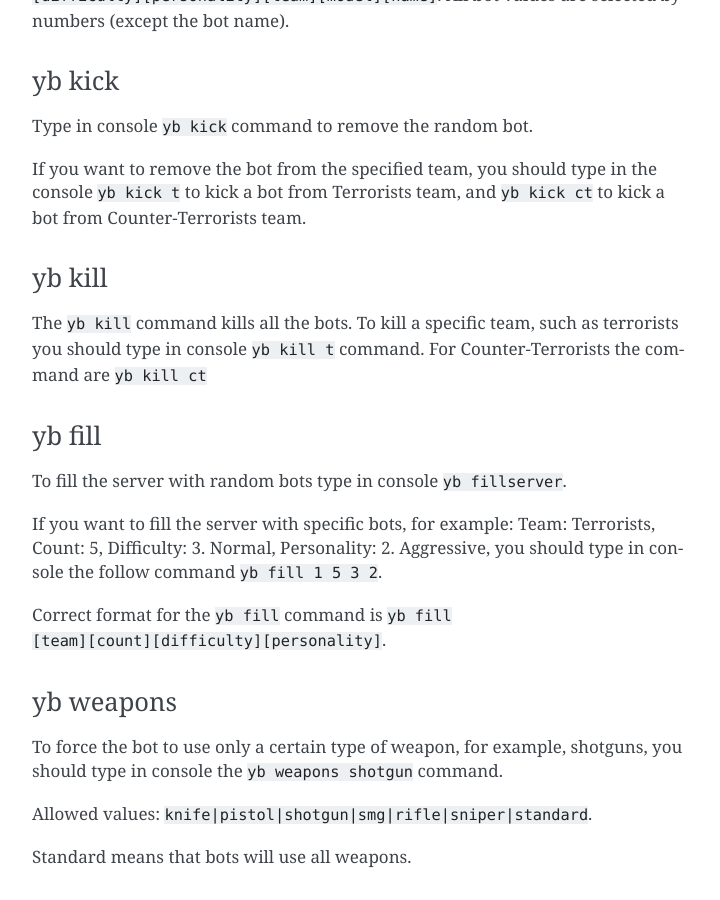
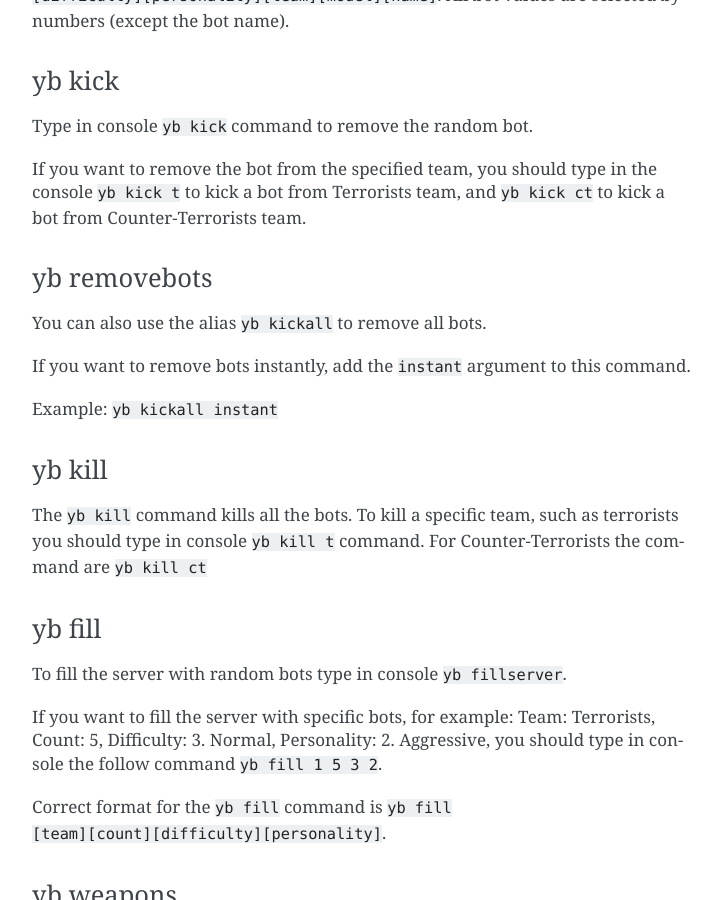
Before and after one commit to yapb/docs, a Sphinx documentation site: the page built from docs/botusage.rst, in a window 1280 px wide and 900 px high, scrolled down 6806 px. Shown: the whole window, without its empty margins (388-1108 px from the left). Built offline with Sphinx 7.4.7, drawn with Linux system fonts in a browser that asks for light colours.

Commit message:
botusage: added description for yb kickall command

```diff
--- a/docs/botusage.rst
+++ b/docs/botusage.rst
@@ -175,6 +175,15 @@ Type in console ``yb kick`` command to remove the random bot.
 
 If you want to remove the bot from the specified team, you should type in the console ``yb kick t`` to kick a bot from Terrorists team, and ``yb kick ct`` to kick a bot from Counter-Terrorists team.
 
+yb removebots
+---------------
+
+You can also use the alias ``yb kickall`` to remove all bots.
+
+If you want to remove bots instantly, add the ``instant`` argument to this command.
+
+Example: ``yb kickall instant``
+
 yb kill
 ---------------
 
```
